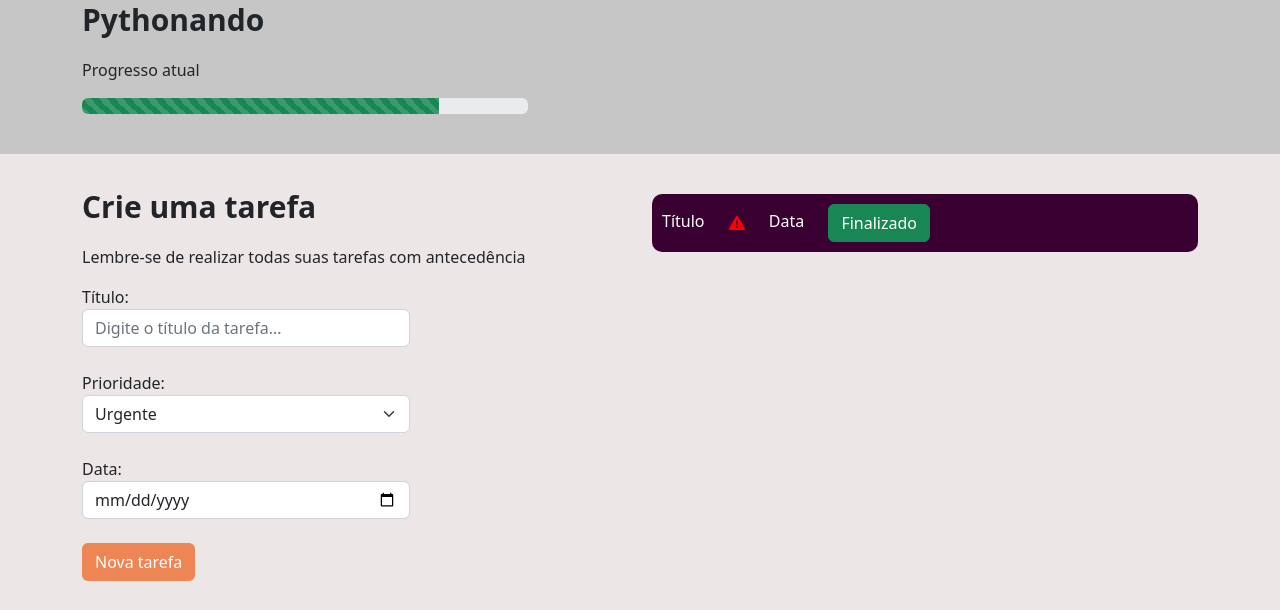
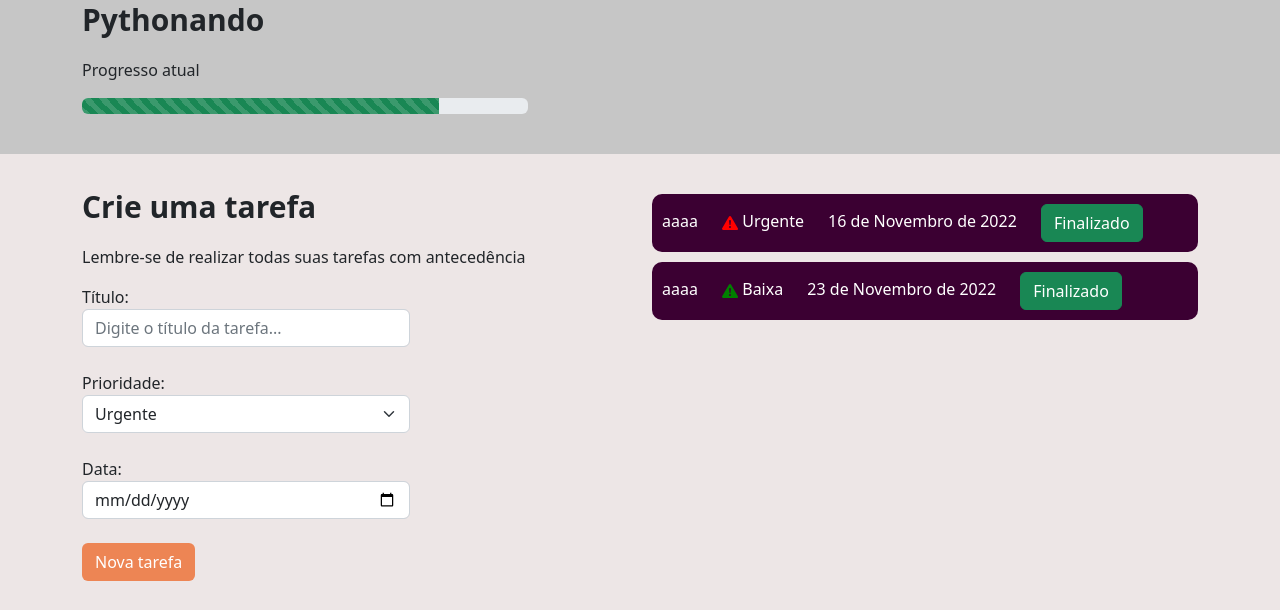
Before and after one commit to Davi-Ga/selet-ie, a Django app: page /vaga/1 in a window 1280 px wide. Shown: the part 133-743 px from the top of the page. Run offline with Django 4.2, Linux system fonts and the light colour scheme; data comes from the database, SQL or seed files in the repository.

Commit message:
novo html

```diff
--- a/vaga/templates/vaga.html
+++ b/vaga/templates/vaga.html
@@ -55,22 +55,22 @@
                 </div>
 
                 <div class="col-md">
-
+                        {% for taref in tarefa %}
                             <div class="li-tarefa">
-                            <label>Título</label>
+                                <label>{{taref.titulo}}</label>
                                 <label class="prioridade-bloco">
-                                <svg class="prioridade-vermelho" xmlns="http://www.w3.org/2000/svg" width="16" height="16" fill="currentColor" class="bi bi-exclamation-triangle-fill" viewBox="0 0 16 16">
-                                    <path d="M8.982 1.566a1.13 1.13 0 0 0-1.96 0L.165 13.233c-.457.778.091 1.767.98 1.767h13.713c.889 0 1.438-.99.98-1.767L8.982 1.566zM8 5c.535 0 .954.462.9.995l-.35 3.507a.552.552 0 0 1-1.1 0L7.1 5.995A.905.905 0 0 1 8 5zm.002 6a1 1 0 1 1 0 2 1 1 0 0 1 0-2z"/>
-                                </svg>
+                                    {{taref.icon}}
+                                    {{taref.get_prioridade_display}}
                                 </label>
                                 <label class="prioridade-bloco">
-                                Data
+                                    {{taref.data}}
                                 </label>
                                 <label class="prioridade-bloco">
-                                <a href="#" class="btn btn-success">Finalizado</a>
+                                    <a href="{% url 'realizar_tarefa' tarefa.id%}" class="btn btn-success">Finalizado</a>
                                 </label>
 
                             </div>
+                        {% endfor %}
 
 
 
```
Lines whose indentation alone changed are shown as unchanged.
